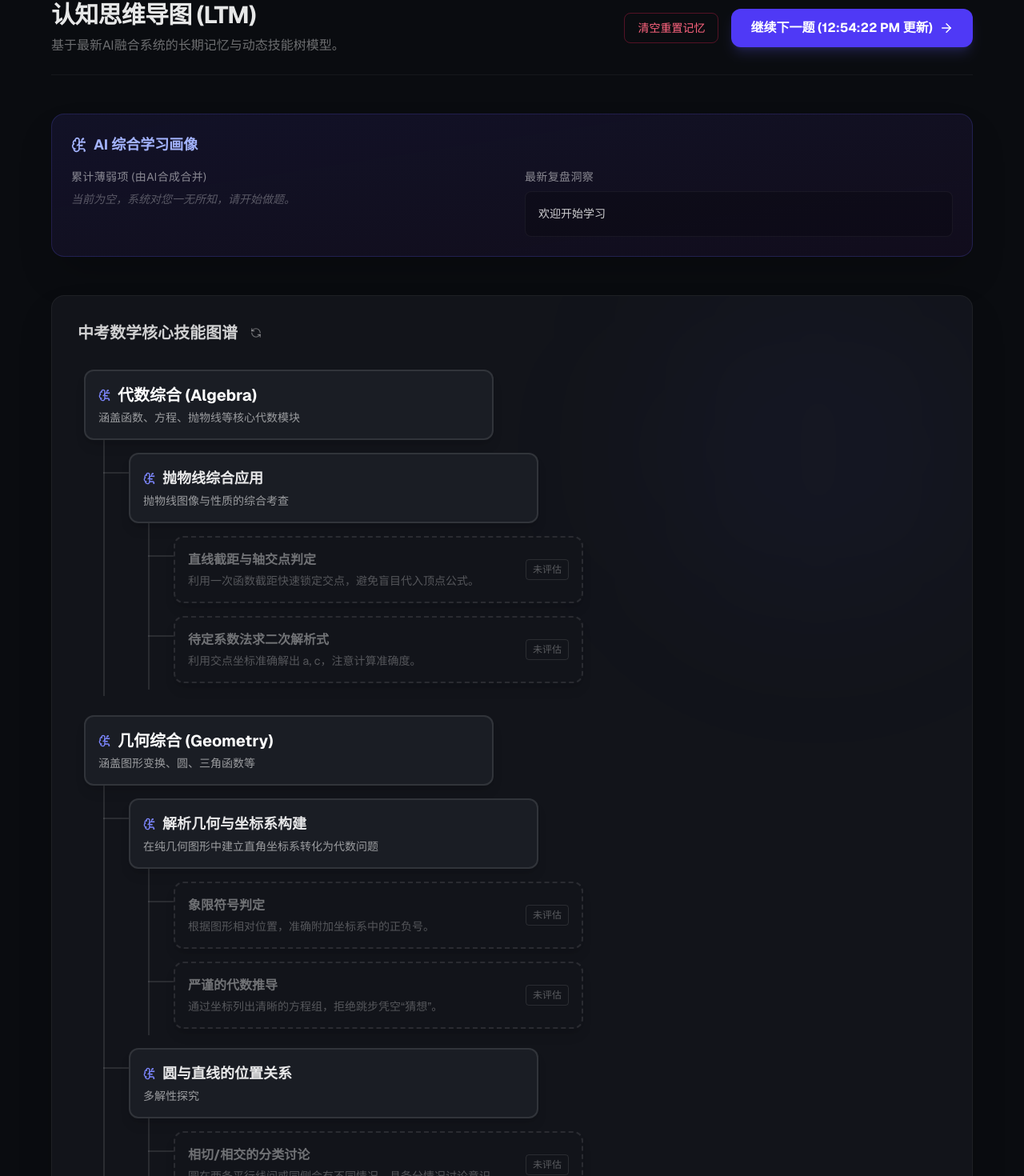
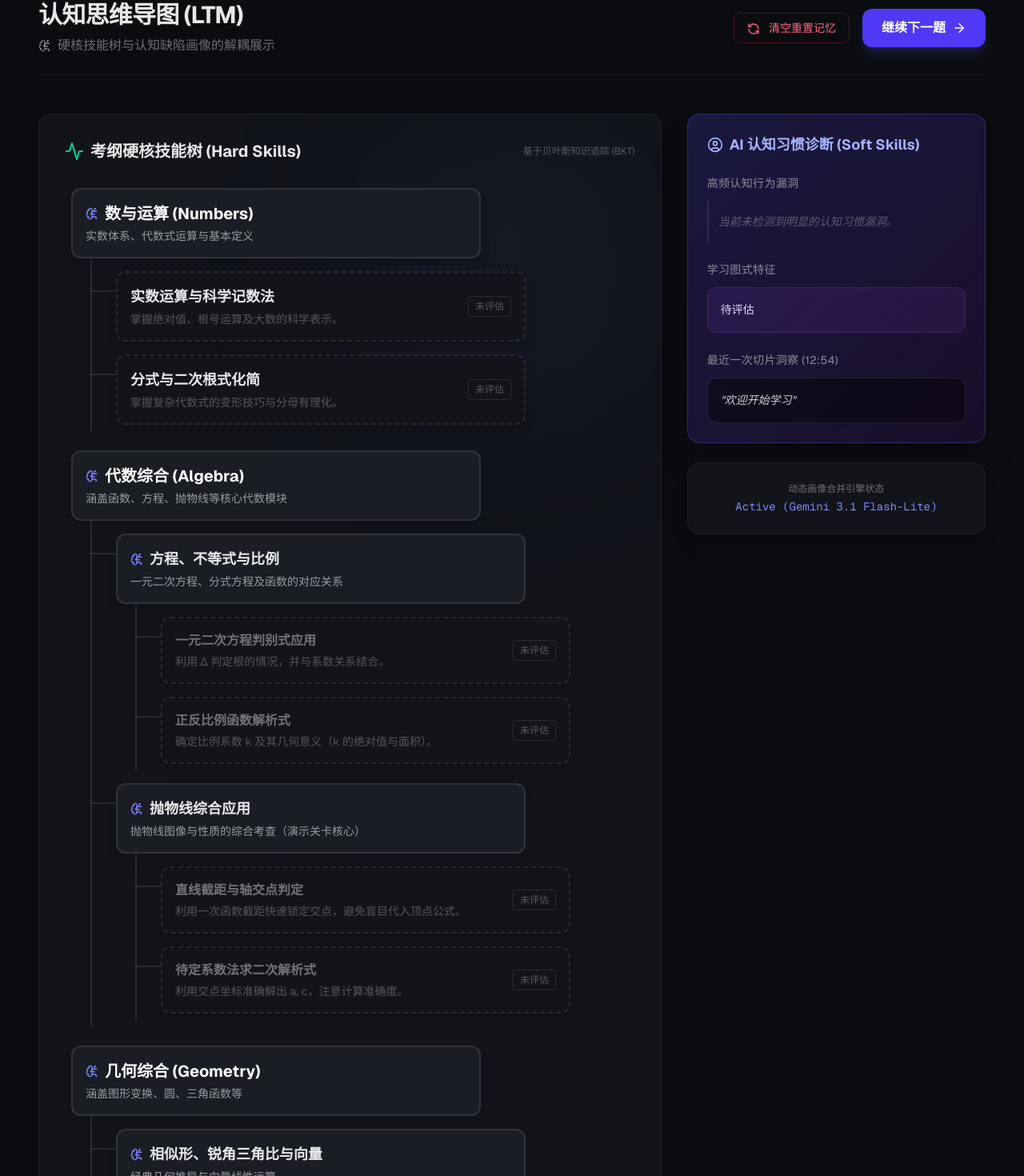
Before and after one commit to restinnotes/mvp-algebra, a Next.js app: page /dashboard in a window 1280 px wide. Shown: the part 47-1517 px from the top of the page at 80% size. Built offline with nearby package versions, Linux system fonts and the light colour scheme.

Commit message:
feat: decouple hard syllabus kps from soft cognitive bugs in AI prompt and Dashboard UI

```diff
--- a/src/app/api/summarize-persona/route.ts
+++ b/src/app/api/summarize-persona/route.ts
@@ -79,16 +79,17 @@ export async function POST(req: NextRequest) {
         });
 
         const prompt = `
-            You are an expert AI Education Psychologist. Review the current "Student Persona" and the latest "Session Logs" to update the student's digital portrait.
+            You are an expert AI Education Psychologist evaluating a student's cognitive learning process.
+            We strictly distinguish between "Hard Knowledge Points" (e.g., knowing the quadratic formula) and "Soft Cognitive Bugs" (e.g., skipping steps, symbol carelessness, lack of edge-case awareness).
 
             Current Persona: ${JSON.stringify(currentPersona)}
             Latest Session Logs: ${JSON.stringify(sessionLogs)}
 
             Tasks:
-            1. Identify if any new misconceptions appeared (e.g., wrong formula usage, logic gaps in strategy).
-            2. Refine the learning style description.
-            3. Write a concise summary of this session's progress.
-            4. Keep all descriptions in Chinese.
+            1. Identify ONLY new "Soft Cognitive Bugs / Habits" from the student's behavior (e.g., "符号漏写综合症", "缺乏分类讨论严谨性", "跳步心算易错"). DO NOT output hard math concepts (like "不知道判别式") here. Append these to the misconceptions array.
+            2. Refine the learning style description based on how they approached the problem (e.g., "直觉型但缺乏严谨", "依赖提示步步为营").
+            3. Write a very concise 1-sentence summary of this session's overall cognitive performance.
+            4. Keep all descriptions strictly in concise Chinese.
             5. Return the updated full Persona JSON.
         `;
 
--- a/src/app/dashboard/page.tsx
+++ b/src/app/dashboard/page.tsx
@@ -4,12 +4,13 @@ import { useState, useEffect } from 'react';
 import { motion } from 'framer-motion';
 import { MindmapSyllabus, KnowledgeNode } from '@/data/knowledgeGraph';
 import { BktEngine } from '@/lib/bkt';
-import { Activity, ShieldAlert, CheckCircle2, RefreshCcw, ArrowRight, BrainCircuit } from 'lucide-react';
+import { Activity, ShieldAlert, CheckCircle2, RefreshCcw, ArrowRight, BrainCircuit, UserCircle, Bug } from 'lucide-react';
 import { LTMMemory, MemoryData } from '@/lib/memory';
 import { useRouter } from 'next/navigation';
 
 export default function DashboardPage() {
     const [studentData, setStudentData] = useState<MemoryData | null>(null);
+    const [isMounted, setIsMounted] = useState(false);
     const router = useRouter();
 
     const refreshData = () => {
@@ -18,6 +19,7 @@ export default function DashboardPage() {
     };
 
     useEffect(() => {
+        setIsMounted(true);
         refreshData();
         const interval = setInterval(refreshData, 3000);
         window.addEventListener('focus', refreshData);
@@ -26,6 +28,8 @@ export default function DashboardPage() {
             window.removeEventListener('focus', refreshData);
         };
     }, []);
+
+    if (!isMounted) return <div className="min-h-screen bg-[#0d0f14]" />;
 
     const handleContinue = () => {
         // Go back to the main app to continue the next sequential problem
@@ -138,73 +142,91 @@ export default function DashboardPage() {
 
     return (
         <div className="min-h-screen bg-[#0a0c10] text-white p-8 md:p-12 font-sans selection:bg-indigo-500/30 overflow-x-hidden">
-            <div className="max-w-6xl mx-auto">
+            <div className="max-w-7xl mx-auto">
                 <header className="mb-12 flex flex-col md:flex-row items-start md:items-center justify-between border-b border-white/5 pb-6 gap-6">
                     <div>
                         <div className="flex items-center gap-3">
                             <h1 className="text-3xl font-bold tracking-tight text-white/90">认知思维导图 (LTM)</h1>
                         </div>
-                        <p className="text-white/40 mt-2">基于最新AI融合系统的长期记忆与动态技能树模型。</p>
+                        <p className="text-white/40 mt-2 flex items-center gap-2">
+                            <BrainCircuit size={16} /> 硬核技能树与认知缺陷画像的解耦展示
+                        </p>
                     </div>
                     <div className="flex items-center gap-4">
                         <button
                             onClick={handleReset}
                             className="px-4 py-2 rounded-lg border border-rose-500/30 text-rose-400 hover:bg-rose-500/10 transition-colors text-sm font-medium"
                         >
-                            清空重置记忆
+                            <RefreshCcw size={16} className="inline mr-2" /> 清空重置记忆
                         </button>
                         <button
                             onClick={handleContinue}
                             className="flex items-center gap-2 bg-indigo-600 hover:bg-indigo-500 text-white px-6 py-3 rounded-xl shadow-lg shadow-indigo-500/20 transition-all hover:-translate-y-1 font-bold"
                         >
-                            <span>继续下一题 ({new Date(studentData.lastUpdated).toLocaleTimeString()} 更新)</span>
+                            <span>继续下一题</span>
                             <ArrowRight size={18} />
                         </button>
                     </div>
                 </header>
 
-                {/* Persona Summary Card */}
-                <section className="mb-12 bg-gradient-to-br from-indigo-900/20 to-purple-900/10 border border-indigo-500/20 rounded-2xl p-6 shadow-2xl">
-                    <h2 className="text-lg font-bold text-indigo-300 mb-4 flex items-center gap-2">
-                        <BrainCircuit size={20} /> AI 综合学习画像
-                    </h2>
-                    <div className="grid grid-cols-1 md:grid-cols-2 gap-8">
-                        <div>
-                            <h3 className="text-sm text-white/50 mb-2 uppercase tracking-wide">累计薄弱项 (由AI合成合并)</h3>
+                <div className="grid grid-cols-1 lg:grid-cols-3 gap-8 items-start">
+                    {/* Left Column: Hard Skills Mindmap (Syllabus) */}
+                    <section className="lg:col-span-2 bg-[#12141a] border border-white/5 rounded-2xl p-8 shadow-2xl relative overflow-hidden">
+                        <div className="absolute top-0 right-0 w-96 h-96 bg-indigo-500/5 blur-[120px] rounded-full pointer-events-none" />
+
+                        <h2 className="text-xl font-bold text-white/90 mb-8 flex items-center justify-between gap-3">
+                            <span className="flex items-center gap-2"><Activity className="text-emerald-400" size={24} /> 考纲硬核技能树 (Hard Skills)</span>
+                            <span className="text-xs font-normal text-white/30 hidden md:inline">基于贝叶斯知识追踪 (BKT)</span>
+                        </h2>
+
+                        <div className="pl-2 space-y-6">
+                            {MindmapSyllabus.map(rootNode => renderMindmapNode(rootNode, 0))}
+                        </div>
+                    </section>
+
+                    {/* Right Column: Soft Skills Cognitive Profile */}
+                    <section className="lg:col-span-1 space-y-6 sticky top-8">
+                        {/* Cognitive Bugs (Misconceptions) */}
+                        <div className="bg-gradient-to-br from-indigo-900/40 to-purple-900/20 border border-indigo-500/30 rounded-2xl p-6 shadow-2xl">
+                            <h2 className="text-lg font-bold text-indigo-300 mb-6 flex items-center gap-2">
+                                <UserCircle size={20} /> AI 认知习惯诊断 (Soft Skills)
+                            </h2>
+
+                            <h3 className="text-sm text-white/50 mb-3 uppercase tracking-wide">高频认知行为漏洞</h3>
                             {studentData.persona.misconceptions.length > 0 ? (
-                                <div className="flex flex-wrap gap-2">
+                                <div className="flex flex-wrap gap-2 mb-6">
                                     {studentData.persona.misconceptions.map((m, i) => (
-                                        <span key={i} className="bg-rose-500/20 border border-rose-500/30 text-rose-300 px-3 py-1.5 rounded-md text-sm">
-                                            {m}
+                                        <span key={i} className="bg-rose-500/20 border border-rose-500/40 text-rose-300 px-3 py-1.5 rounded-lg text-sm flex items-start gap-2 shadow-inner">
+                                            <Bug size={14} className="mt-0.5 shrink-0" /> {m}
                                         </span>
                                     ))}
                                 </div>
                             ) : (
-                                <div className="text-white/30 text-sm italic">当前为空，系统对您一无所知，请开始做题。</div>
+                                <div className="text-white/30 text-sm italic py-4 mb-6 border-l-2 border-white/10 pl-3">
+                                    当前未检测到明显的认知习惯漏洞。
+                                </div>
                             )}
-                        </div>
-                        <div>
-                            <h3 className="text-sm text-white/50 mb-2 uppercase tracking-wide">最新复盘洞察</h3>
-                            <p className="text-white/80 leading-relaxed text-sm bg-black/20 p-4 rounded-lg border border-white/5">
-                                {studentData.persona.lastSessionSummary || "期待您的第一次解题。"}
+
+                            {/* Learning Style */}
+                            <h3 className="text-sm text-white/50 mb-3 uppercase tracking-wide">学习图式特征</h3>
+                            <div className="p-4 bg-purple-500/10 border border-purple-500/20 rounded-xl text-purple-200 text-sm leading-relaxed mb-6">
+                                {studentData.persona.learningStyle || studentData.persona.learning_style || "尚未进行充足的交互评估"}
+                            </div>
+
+                            {/* Last Session Review */}
+                            <h3 className="text-sm text-white/50 mb-3 uppercase tracking-wide">最近一次切片洞察 ({new Date(studentData.lastUpdated).toLocaleTimeString().slice(0,5)})</h3>
+                            <p className="text-white/80 leading-relaxed text-sm bg-black/40 p-4 rounded-xl border border-white/10 shadow-inner italic">
+                                "{studentData.persona.lastSessionSummary || "期待您的第一次解题。"}"
                             </p>
                         </div>
-                    </div>
-                </section>
 
-                {/* Mindmap Visualization */}
-                <section className="bg-[#12141a] border border-white/5 rounded-2xl p-8 shadow-2xl relative overflow-hidden">
-                    <div className="absolute top-0 right-0 w-96 h-96 bg-indigo-500/5 blur-[120px] rounded-full pointer-events-none" />
-
-                    <h2 className="text-xl font-semibold text-white/80 mb-8 flex items-center gap-3">
-                        中考数学核心技能图谱
-                        <button onClick={refreshData} className="p-1 hover:bg-white/10 rounded-full text-white/40"><RefreshCcw size={14}/></button>
-                    </h2>
-
-                    <div className="pl-2">
-                        {MindmapSyllabus.map(rootNode => renderMindmapNode(rootNode, 0))}
-                    </div>
-                </section>
+                        {/* Meta Stat Card */}
+                        <div className="bg-[#12141a] border border-white/5 rounded-2xl p-6 shadow-xl text-center">
+                            <p className="text-xs text-white/40 mb-1">动态画像合并引擎状态</p>
+                            <p className="text-indigo-400 font-mono text-sm">Active (Gemini 3.1 Flash-Lite)</p>
+                        </div>
+                    </section>
+                </div>
             </div>
         </div>
     );
--- a/src/components/DynamicScaffold.tsx
+++ b/src/components/DynamicScaffold.tsx
@@ -57,7 +57,7 @@ export const getDemoScript = (index: number) => {
                 { id: 'x4', type: 'student' as const, contentType: 'math' as const, latex: 'A(-4,-3)', label: '坐标确定', message: '正确。', isCorrect: true },
                 { id: 'x5', type: 'student' as const, contentType: 'math' as const, latex: 'OE=5', label: '最终结果', message: '这个结果太草率了，没有严谨的解析式计算过程。', isCorrect: false },
             ],
-            kps: { 'ms_q18_001': 0.2, 'ms_q18_002': 0.45 },
+            kps: { 'ms_q18_001': 0.2, 'ms_shared_001': 0.45 },
             review: "学生初步能想到建系解决风车模型，但在象限坐标符号判定上出错。且缺乏代数方程组求解的严谨性，企图蒙答案。"
         },
         // Script 2: 2022 虹口 Q18 (Parallel Lines/Circles)
--- a/src/data/knowledgeGraph.ts
+++ b/src/data/knowledgeGraph.ts
@@ -8,16 +8,36 @@ export interface KnowledgeNode {
 
 export const MindmapSyllabus: KnowledgeNode[] = [
     {
+        id: "root_numbers",
+        name: "数与运算 (Numbers)",
+        level: 1,
+        description: "实数体系、代数式运算与基本定义",
+        children: [
+            { id: "kn_base_001", name: "实数运算与科学记数法", level: 2, description: "掌握绝对值、根号运算及大数的科学表示。" },
+            { id: "kn_base_002", name: "分式与二次根式化简", level: 2, description: "掌握复杂代数式的变形技巧与分母有理化。" }
+        ]
+    },
+    {
         id: "root_algebra",
         name: "代数综合 (Algebra)",
         level: 1,
         description: "涵盖函数、方程、抛物线等核心代数模块",
         children: [
             {
+                id: "sub_equations",
+                name: "方程、不等式与比例",
+                level: 2,
+                description: "一元二次方程、分式方程及函数的对应关系",
+                children: [
+                    { id: "kn_alg_001", name: "一元二次方程判别式应用", level: 3, description: "利用 Δ 判定根的情况，并与系数关系结合。" },
+                    { id: "kn_alg_002", name: "正反比例函数解析式", level: 3, description: "确定比例系数 k 及其几何意义（k 的绝对值与面积）。" }
+                ]
+            },
+            {
                 id: "sub_parabola",
                 name: "抛物线综合应用",
                 level: 2,
-                description: "抛物线图像与性质的综合考查",
+                description: "抛物线图像与性质的综合考查（演示关卡核心）",
                 children: [
                     { id: "ms_q24_001", name: "直线截距与轴交点判定", level: 3, description: "利用一次函数截距快速锁定交点，避免盲目代入顶点公式。" },
                     { id: "ms_q24_002", name: "待定系数法求二次解析式", level: 3, description: "利用交点坐标准确解出 a, c，注意计算准确度。" }
@@ -32,25 +52,44 @@ export const MindmapSyllabus: KnowledgeNode[] = [
         description: "涵盖图形变换、圆、三角函数等",
         children: [
             {
+                id: "sub_similarity",
+                name: "相似形、锐角三角比与向量",
+                level: 2,
+                description: "经典几何推导与向量线性运算",
+                children: [
+                    { id: "kn_geo_001", name: "相似三角形判定与性质", level: 3, description: "掌握‘A’字型、‘X’字型等经典相似模型的归纳。" },
+                    { id: "kn_geo_002", name: "向量分解与平行向量表示", level: 3, description: "掌握几何向量的加减法法则及合成分解。" }
+                ]
+            },
+            {
                 id: "sub_coords",
                 name: "解析几何与坐标系构建",
                 level: 2,
                 description: "在纯几何图形中建立直角坐标系转化为代数问题",
                 children: [
-                    { id: "ms_q18_001", name: "象限符号判定", level: 3, description: "根据图形相对位置，准确附加坐标系中的正负号。" },
-                    { id: "ms_q18_002", name: "严谨的代数推导", level: 3, description: "通过坐标列出清晰的方程组，拒绝跳步凭空“猜想”。" }
+                    { id: "ms_q18_001", name: "象限符号判定", level: 3, description: "根据图形相对位置，准确附加坐标系中的正负号。" }
                 ]
             },
             {
                 id: "sub_circle",
                 name: "圆与直线的位置关系",
                 level: 2,
-                description: "多解性探究",
+                description: "多解性探究与辅助线构建",
                 children: [
                     { id: "ms_q18_003", name: "相切/相交的分类讨论", level: 3, description: "圆在两条平行线间或同侧会有不同情况，具备分情况讨论意识。" },
                     { id: "ms_shared_001", name: "圆半径与几何距离转化", level: 3, description: "将抽象的几何位置关系快速映射为点到直线的距离和半径运算。" }
                 ]
             }
         ]
+    },
+    {
+        id: "root_stats",
+        name: "统计与概率基础 (Stats)",
+        level: 1,
+        description: "数据处理与随机事件概率",
+        children: [
+            { id: "kn_stat_001", name: "众数、中位数与加权平均", level: 2, description: "准确理解统计量在不同分布下的描述意义。" },
+            { id: "kn_stat_002", name: "树状图与列表法求概率", level: 2, description: "对两步或多步随机事件进行穷举分析。" }
+        ]
     }
 ];
```
